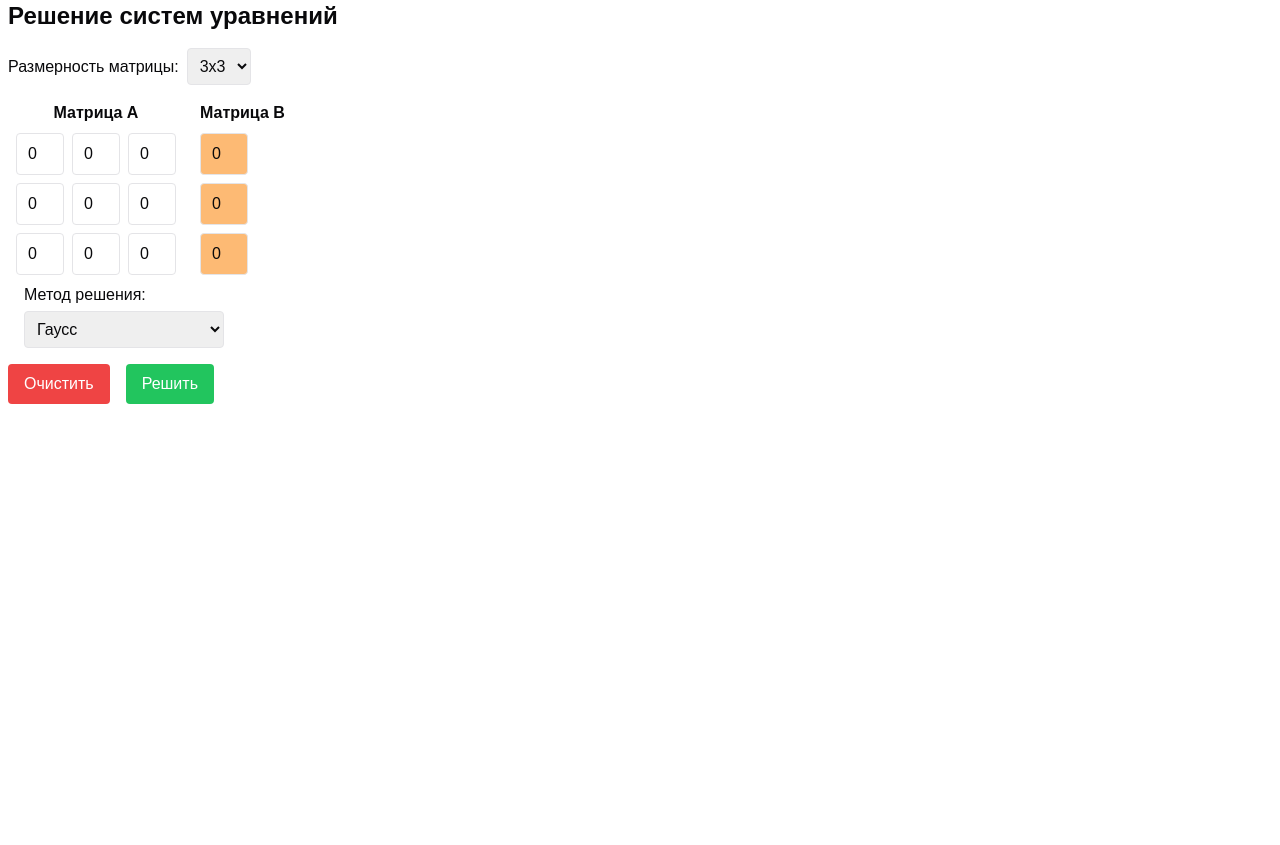
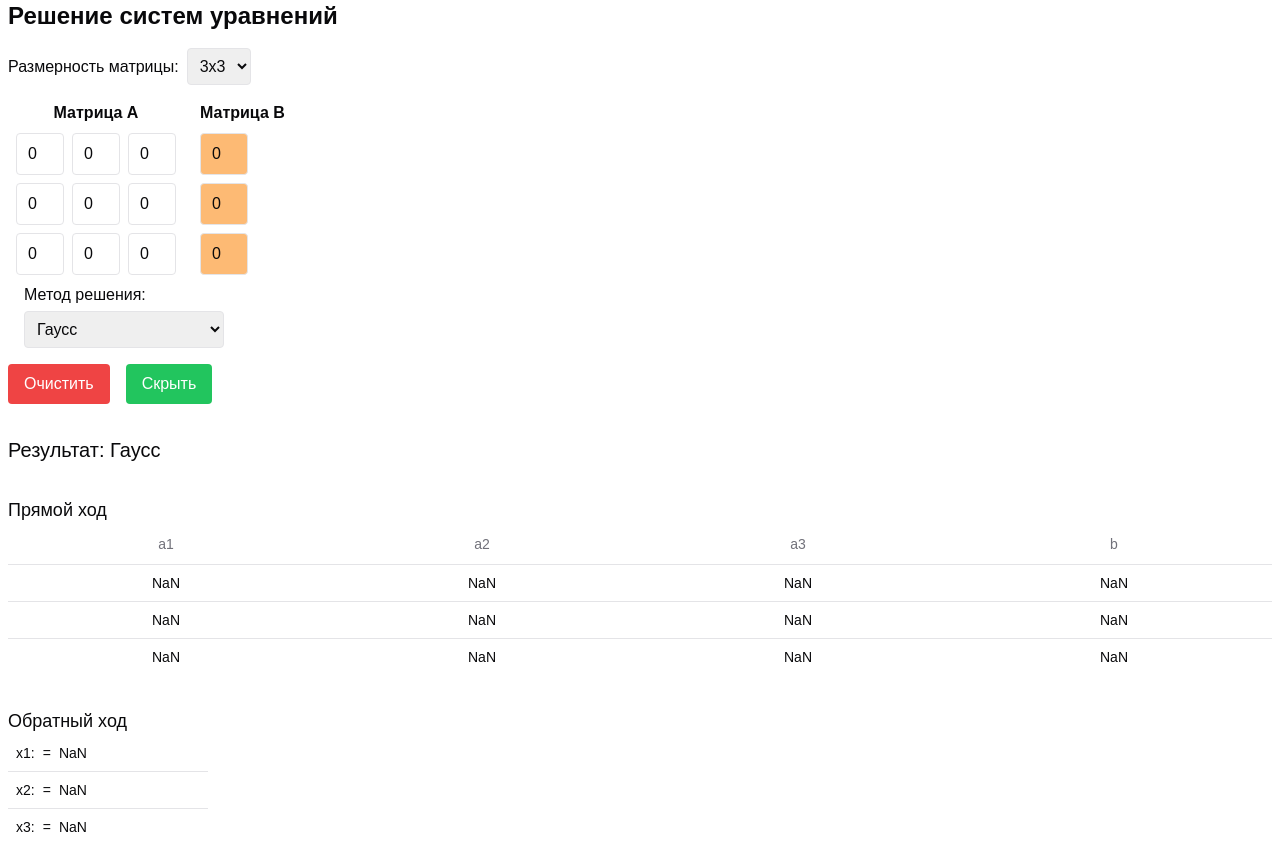
Before and after one commit to Yaosobolev/service-for-solving-SLAU, a Next.js app: page / in a window 1280 px wide. Both pictures are taken after a click on the button "Решить". Before the commit the page ends 800 px from the top, so only its background shows below. Built offline with nearby package versions, Linux system fonts and the light colour scheme.

Commit message:
Реализован метод Гаусса

```diff
--- a/app/page.tsx
+++ b/app/page.tsx
@@ -7,10 +7,12 @@ import {
   MatrixInput,
   MatrixSizeSelector,
   MethodSelector,
+  TableGauss,
   TableInverseMatrix,
 } from "@/components/shared";
 
 import { updateMatrixA, updateMatrixB } from "@/lib";
+import { methods } from "@/lib/constants";
 import { useEffect, useState } from "react";
 
 export default function Home() {
@@ -21,7 +23,7 @@ export default function Home() {
     Array(size).fill(Array(size).fill(0))
   );
   const [matrixB, setMatrixB] = useState<number[]>(Array(size).fill(0));
-  const [method, setMethod] = useState("");
+  const [method, setMethod] = useState(methods[0]);
   const handleClear = () => {
     setMatrixA(Array(size).fill(Array(size).fill(0)));
     setMatrixB(Array(size).fill(0));
@@ -31,16 +33,8 @@ export default function Home() {
     setMethod(method);
   };
   const handleSolve = () => {
-    switch (method) {
-      case "Определитель":
-        setIsOpenSolution(!isOpenSolution);
-
-        break;
-      case "Обратная матрица":
-        setIsOpenSolution(!isOpenSolution);
-        break;
-      default:
-        break;
+    if (methods.includes(method)) {
+      setIsOpenSolution(!isOpenSolution);
     }
   };
 
@@ -72,11 +66,18 @@ export default function Home() {
       {isOpenSolution && (
         <div>
           <h2 className="text-xl mt-8">Результат: {method}</h2>
-          {method === "Определитель" ? (
-            <DeterminantBlock matrix={matrixA} />
-          ) : (
-            <TableInverseMatrix matrix={matrixA} />
-          )}
+          {(() => {
+            switch (method) {
+              case "Определитель":
+                return <DeterminantBlock matrix={matrixA} />;
+              case "Обратная матрица":
+                return <TableInverseMatrix matrix={matrixA} />;
+              case "Гаусс":
+                return <TableGauss matrix={matrixA} vector={matrixB} />;
+              default:
+                return <div>Метод не найден</div>;
+            }
+          })()}
         </div>
       )}
     </Container>
--- a/components/shared/index.ts
+++ b/components/shared/index.ts
@@ -5,3 +5,6 @@ export { MethodSelector } from "./method-selector";
 export { Container } from "./container";
 export { TableInverseMatrix } from "./table-inverse-matrix";
 export { DeterminantBlock } from "./determiant-block";
+export { TableGauss } from "./table-gauss";
+export { TableForwardGauss } from "./table-forward-gauss";
+export { TableBackwardGauss } from "./table-backward-gauss";
--- a/components/shared/method-selector.tsx
+++ b/components/shared/method-selector.tsx
@@ -1,17 +1,10 @@
+import { methods } from "@/lib/constants";
+
 interface Props {
   onMethodChange: (method: string) => void;
 }
 
 export const MethodSelector: React.FC<Props> = ({ onMethodChange }) => {
-  const methods = [
-    "Гаусс",
-    "LU-разложение",
-    "Определитель",
-    "Метод трёхдиагональной прогонки",
-    "Зейдель",
-    "Обратная матрица",
-  ];
-
   return (
     <div className="mb-4 px-4 ">
       <label className="mr-2">Метод решения:</label>
--- /dev/null
+++ b/components/shared/table-backward-gauss.tsx
@@ -0,0 +1,28 @@
+import { Table, TableBody, TableCell, TableRow } from "@/components/ui";
+
+interface Props {
+  backwardElimination: number[];
+}
+
+export const TableBackwardGauss: React.FC<Props> = ({
+  backwardElimination,
+}) => {
+  return (
+    <>
+      <h2 className="text-lg mt-8">Обратный ход</h2>
+      <Table className="max-w-[200px]">
+        <TableBody>
+          {backwardElimination.map((el, index) => {
+            return (
+              <TableRow key={index} className="flex items-center">
+                <TableCell className="font-medium">x{index + 1}:</TableCell>
+                <span className="text-sm">=</span>
+                <TableCell className="font-medium">{el}</TableCell>
+              </TableRow>
+            );
+          })}
+        </TableBody>
+      </Table>
+    </>
+  );
+};
--- /dev/null
+++ b/components/shared/table-forward-gauss.tsx
@@ -0,0 +1,46 @@
+import {
+  Table,
+  TableBody,
+  TableCell,
+  TableHead,
+  TableHeader,
+  TableRow,
+} from "@/components/ui";
+
+interface Props {
+  forwardElimination: number[][];
+}
+
+export const TableForwardGauss: React.FC<Props> = ({ forwardElimination }) => {
+  return (
+    <>
+      <h2 className="text-lg mt-8">Прямой ход</h2>
+      <Table>
+        <TableHeader>
+          <TableRow>
+            {forwardElimination[0].map((_, index) => (
+              <TableHead key={index} className="text-center">
+                {index === forwardElimination[0].length - 1
+                  ? "b"
+                  : "a" + (index + 1)}
+              </TableHead>
+            ))}
+          </TableRow>
+        </TableHeader>
+        <TableBody>
+          {forwardElimination.map((row, index) => {
+            return (
+              <TableRow key={index}>
+                {row.map((el, index) => (
+                  <TableCell key={index} className="text-center">
+                    {el}
+                  </TableCell>
+                ))}
+              </TableRow>
+            );
+          })}
+        </TableBody>
+      </Table>
+    </>
+  );
+};
--- /dev/null
+++ b/components/shared/table-gauss.tsx
@@ -0,0 +1,20 @@
+import { gaussElimination } from "@/lib";
+import { TableBackwardGauss, TableForwardGauss } from "@/components/shared";
+
+interface Props {
+  matrix: number[][];
+  vector: number[];
+}
+
+export const TableGauss: React.FC<Props> = ({ matrix, vector }) => {
+  const { forwardElimination, backwardElimination } = gaussElimination(
+    matrix,
+    vector
+  );
+  return (
+    <>
+      <TableForwardGauss forwardElimination={forwardElimination} />
+      <TableBackwardGauss backwardElimination={backwardElimination} />
+    </>
+  );
+};
--- /dev/null
+++ b/lib/constants.ts
@@ -0,0 +1,8 @@
+export const methods = [
+  "Гаусс",
+  "LU-разложение",
+  "Определитель",
+  "Метод трёхдиагональной прогонки",
+  "Зейдель",
+  "Обратная матрица",
+];
--- /dev/null
+++ b/lib/gauss-elimination.ts
@@ -0,0 +1,125 @@
+// export function gaussElimination(matrix: number[][], vector: number[]) {
+//   const n = matrix.length;
+//   for (let i = 0; i < n; i++) {
+//     // Находим максимальный элемент в текущем столбце
+//     let maxElementIndex = i;
+//     for (let k = i + 1; k < n; k++) {
+//       if (Math.abs(matrix[k][i]) > Math.abs(matrix[maxElementIndex][i])) {
+//         maxElementIndex = k;
+//       }
+//     }
+
+//     // Перестановка строк
+//     [matrix[i], matrix[maxElementIndex]] = [matrix[maxElementIndex], matrix[i]];
+//     [vector[i], vector[maxElementIndex]] = [vector[maxElementIndex], vector[i]];
+
+//     // Диагонализируем текущий элемент
+//     for (let k = i + 1; k < n; k++) {
+//       const factor = matrix[k][i] / matrix[i][i];
+//       for (let j = i; j < n; j++) {
+//         matrix[k][j] -= factor * matrix[i][j];
+//       }
+//       vector[k] -= factor * vector[i];
+//     }
+//   }
+
+//   // Обратный ход
+//   const solution = Array(n).fill(0);
+//   for (let i = n - 1; i >= 0; i--) {
+//     let sum = vector[i];
+//     for (let j = i + 1; j < n; j++) {
+//       sum -= matrix[i][j] * solution[j];
+//     }
+//     solution[i] = sum / matrix[i][i];
+//   }
+//   return solution;
+// }
+const deepCopyMatrix = (matrix: number[][]): number[][] => {
+  return matrix.map((row) => [...row]);
+};
+
+// const forwardElimination = (matrix: number[][], vector: number[]) => {
+//   const n = matrix.length;
+//   for (let i = 0; i < n; i++) {
+//     let maxElementIndex = i;
+
+//     for (let k = i + 1; k < n; k++) {
+//       if (Math.abs(matrix[k][i]) > Math.abs(matrix[maxElementIndex][i])) {
+//         maxElementIndex = k;
+//       }
+//     }
+
+//     // Перестановка строк
+//     [matrix[i], matrix[maxElementIndex]] = [matrix[maxElementIndex], matrix[i]];
+//     [vector[i], vector[maxElementIndex]] = [vector[maxElementIndex], vector[i]];
+
+//     for (let k = i + 1; k < n; k++) {
+//       const factor = matrix[k][i] / matrix[i][i];
+//       for (let j = i; j < n; j++) {
+//         matrix[k][j] -= factor * matrix[i][j];
+//       }
+//       vector[k] -= factor * vector[i];
+//     }
+//   }
+// };
+function forwardElimination(matrix: number[][], vector: number[]) {
+  const n = matrix.length;
+
+  for (let i = 0; i < n; i++) {
+    // Находим максимальный элемент в текущем столбце по модулю для выбора ведущего элемента
+    let maxElementIndex = i;
+    for (let k = i + 1; k < n; k++) {
+      if (Math.abs(matrix[k][i]) > Math.abs(matrix[maxElementIndex][i])) {
+        maxElementIndex = k;
+      }
+    }
+
+    // Перестановка строк
+    [matrix[i], matrix[maxElementIndex]] = [matrix[maxElementIndex], matrix[i]];
+    [vector[i], vector[maxElementIndex]] = [vector[maxElementIndex], vector[i]];
+
+    // Масштабируем строку так, чтобы ведущий элемент был равен единице
+    const leadingElement = matrix[i][i];
+    for (let j = i; j < n; j++) {
+      matrix[i][j] /= leadingElement;
+    }
+    vector[i] /= leadingElement;
+
+    // Обнуляем элементы ниже диагонали в текущем столбце
+    for (let k = i + 1; k < n; k++) {
+      const factor = matrix[k][i];
+      for (let j = i; j < n; j++) {
+        matrix[k][j] -= factor * matrix[i][j];
+      }
+      vector[k] -= factor * vector[i];
+    }
+  }
+}
+
+const backwardElimination = (matrix: number[][], vector: number[]) => {
+  const n = matrix.length;
+  const solution = Array(n).fill(0);
+
+  for (let i = n - 1; i >= 0; i--) {
+    let sum = vector[i];
+    for (let j = i + 1; j < n; j++) {
+      sum -= matrix[i][j] * solution[j];
+    }
+    solution[i] = sum / matrix[i][i];
+  }
+
+  return solution;
+};
+
+export const gaussElimination = (matrix: number[][], vector: number[]) => {
+  const matrixCopy = deepCopyMatrix(matrix);
+  const vectorCopy = [...vector];
+
+  forwardElimination(matrixCopy, vectorCopy);
+  const resultBackwardElimination = backwardElimination(matrixCopy, vectorCopy);
+
+  return {
+    forwardElimination: matrixCopy.map((row, i) => [...row, vectorCopy[i]]),
+    backwardElimination: resultBackwardElimination,
+  };
+};
--- a/lib/index.ts
+++ b/lib/index.ts
@@ -2,3 +2,4 @@ export { determinant } from "./determinant";
 export { calcInverseMatrix } from "./calc-inverse-matrix";
 export { updateMatrixB } from "./update-matrix-b";
 export { updateMatrixA } from "./update-matrix-a";
+export { gaussElimination } from "./gauss-elimination";
```
